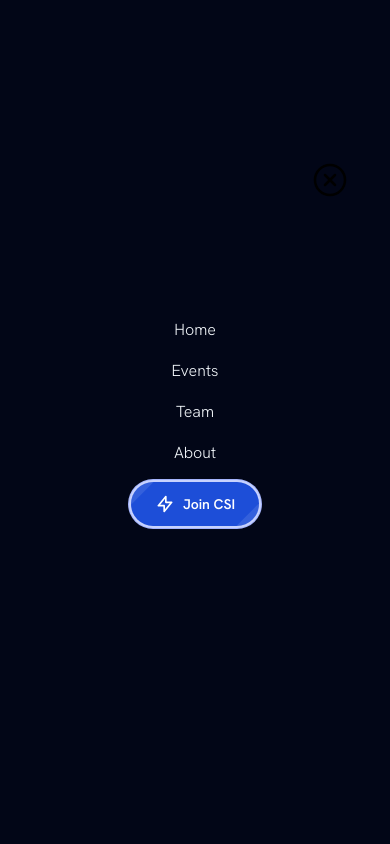
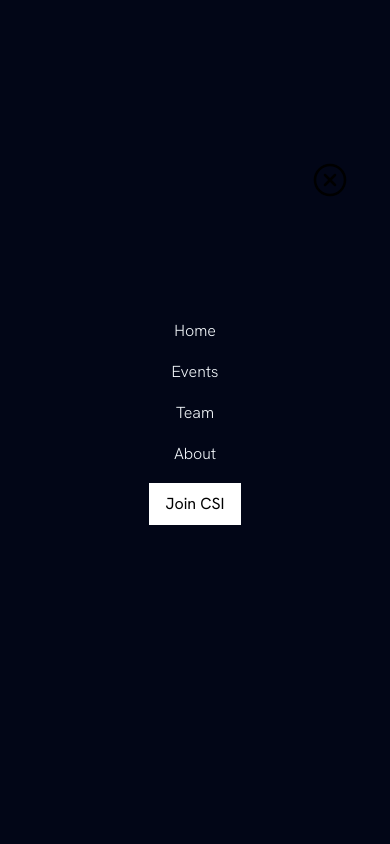
Before and after one commit to Fer-Win/csi-mbcet, a Next.js app: page / in a window 390 px wide. Both pictures are taken after a click on the icon 325 px from the left and 53 px from the top of the page. Shown: the top 844 px of the page. Built offline with nearby package versions, Linux system fonts and the light colour scheme; a web font is replaced by a local one.

Commit message:
feat : mobile nav fixed

```diff
--- a/app/components/Navigation.tsx
+++ b/app/components/Navigation.tsx
@@ -16,7 +16,11 @@ const menuItems = ()=>{
             <TransitionLink href="/events" label="Events"/>
             <TransitionLink href="/team" label="Team"/>
             <TransitionLink href="/about" label="About"/>
-            <JoinButton large={false}/>
+            <a href="https://forms.gle/XqyrWmPBkx1hU8WLA" target="_blank">
+                    <button className='flex justify-center bg-white text-black items-center border-white border px-4 py-2 border-opacity-25 hover:bg-black hover:border-white hover:text-white transition-all  duration-200 ease-in-out'>
+          Join CSI
+        </button>
+                    </a>
         </div>
     )
 
```
